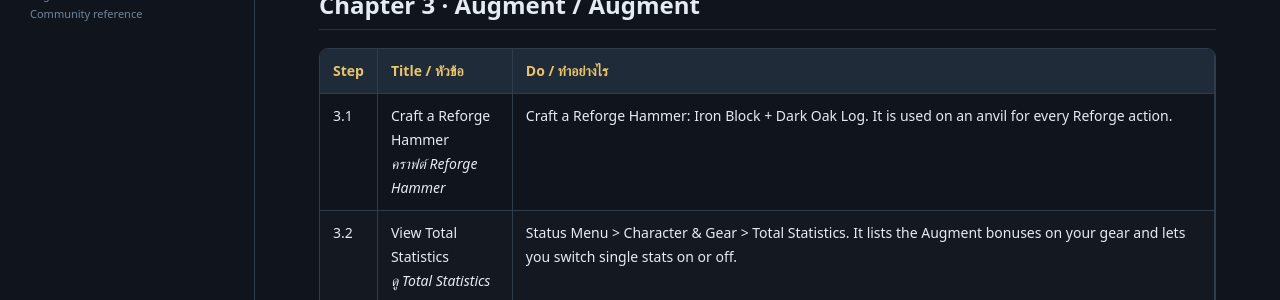
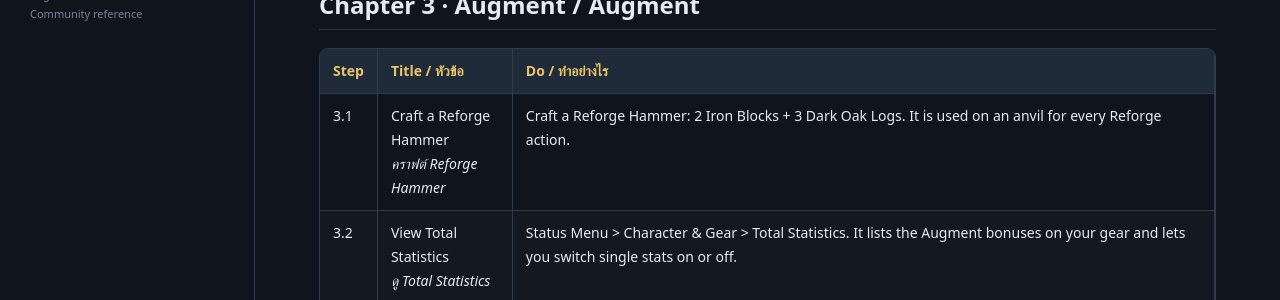
Before and after one commit to miniTorch25/ClaudeRPG-Wiki-V2, a Jekyll site: the page built from Guide-Quest.md, in a window 1280 px wide and 900 px high, scrolled down 1426 px. Shown: the part 154-454 px from the top of the window. Built offline with Jekyll 4.4.1, drawn with Linux system fonts in a browser that asks for light colours; our own code applies the rules of GitHub Pages for plain Markdown files.

Commit message:
Docs: correct Reforge Hammer recipe in Guide Quest

```diff
--- a/Guide-Quest.md
+++ b/Guide-Quest.md
@@ -44,7 +44,7 @@
 
 | Step | Title / หัวข้อ | Do / ทำอย่างไร |
 |---|---|---|
-| 3.1 | Craft a Reforge Hammer<br><i>คราฟต์ Reforge Hammer</i> | Craft a Reforge Hammer: Iron Block + Dark Oak Log. It is used on an anvil for every Reforge action. |
+| 3.1 | Craft a Reforge Hammer<br><i>คราฟต์ Reforge Hammer</i> | Craft a Reforge Hammer: 2 Iron Blocks + 3 Dark Oak Logs. It is used on an anvil for every Reforge action. |
 | 3.2 | View Total Statistics<br><i>ดู Total Statistics</i> | Status Menu > Character & Gear > Total Statistics. It lists the Augment bonuses on your gear and lets you switch single stats on or off. |
 | 3.3 | Reroll an Augment<br><i>Reroll Augment</i> | Side task. Hold your Hammer and right-click an anvil (or Shift + right-click): Reroll costs hammer durability + 1 Augment Crystal. Enchanted mobs drop 1-5 Crystals; 1 Crystal + Diamond + Lapis crafts 2 Crystals. |
 | 3.4 | Lock an Augment stat<br><i>Lock ค่า Augment</i> | Side task. At the anvil choose Lock to protect a good stat from future Rerolls (hammer durability + 2 Augment Crystals). |
```
